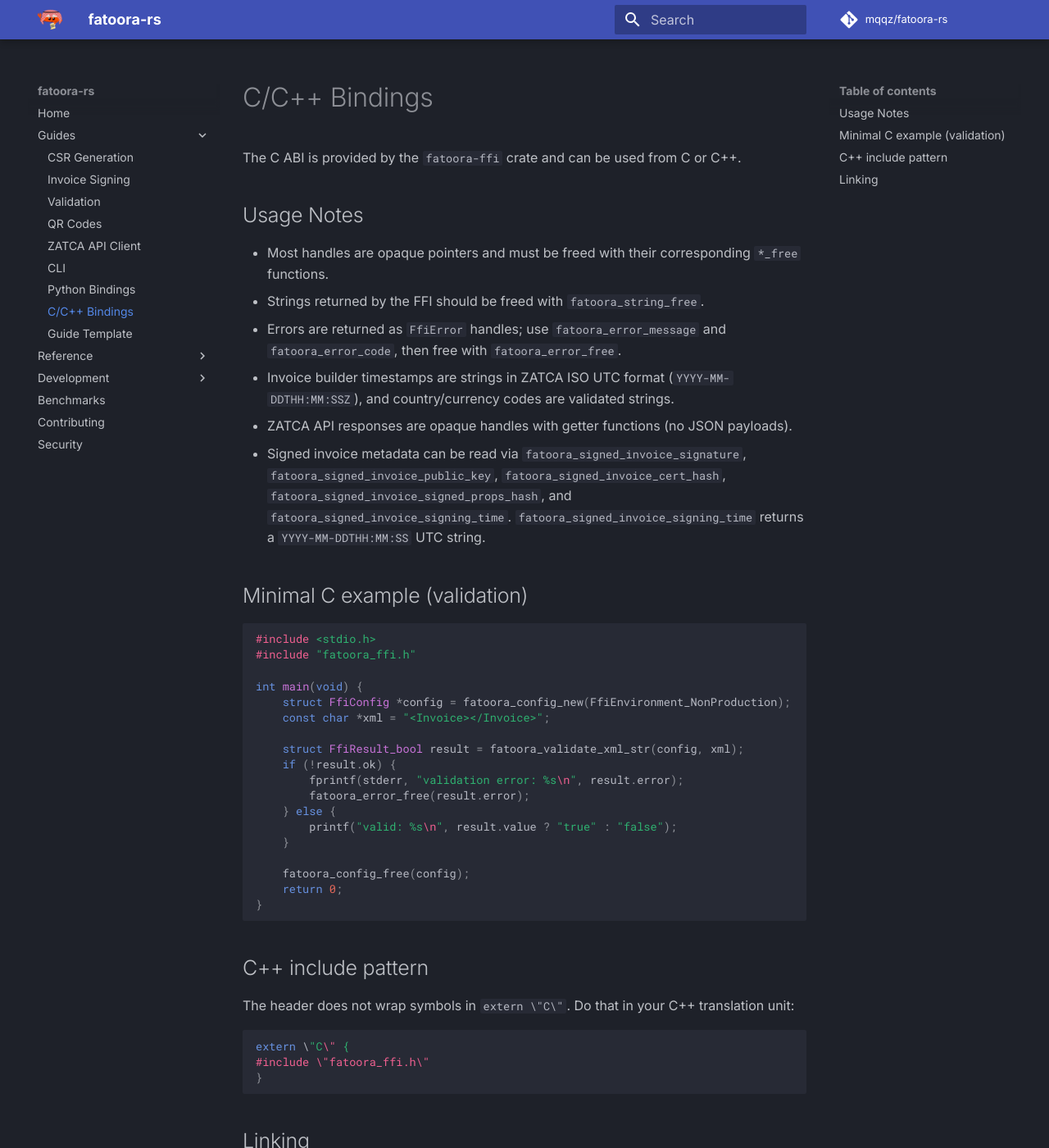
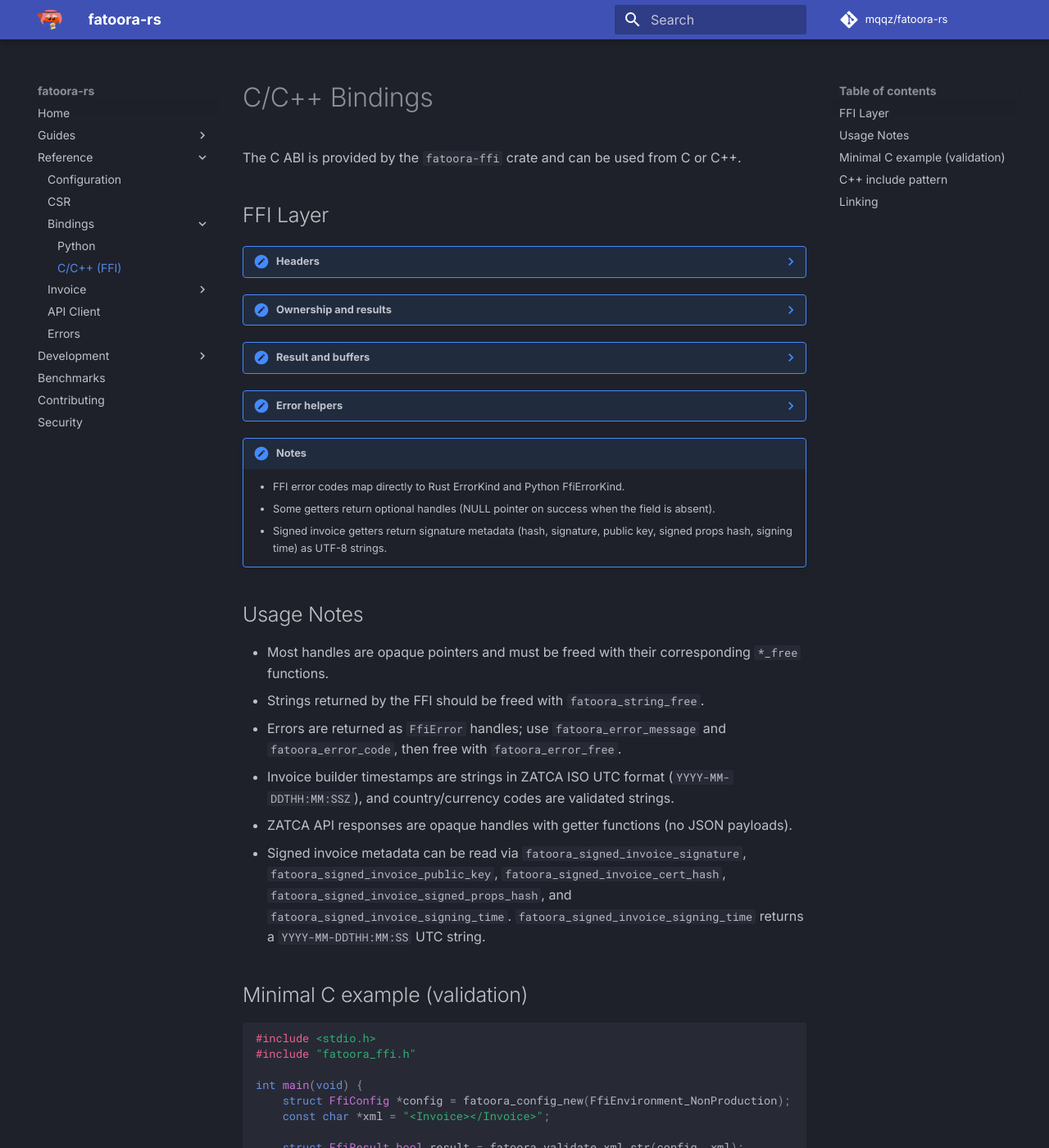
Before and after one commit to mqqz/fatoora-rs, an MkDocs documentation site: the page built from docs/reference/bindings/c.md, in a window 1280 px wide and 1400 px high. Shown: the whole window at 82% size. Built offline with MkDocs 1.6.1 and Material for MkDocs 9.7.7, drawn with Linux system fonts in a browser that asks for light colours; comment, search, counter and statistics services are not loaded; some of the changed text lies outside the part shown.

Commit message:
docs: update ffi docs

````diff
--- a/docs/guides/c-bindings.md
+++ b/docs/reference/bindings/c.md
@@ -1,6 +1,56 @@
 # C/C++ Bindings
 
 The C ABI is provided by the `fatoora-ffi` crate and can be used from C or C++.
+
+## FFI Layer
+
+??? note "Headers"
+    ```c
+    fatoora_ffi.h
+    fatoora.h
+    ```
+
+    !!! info "Returns"
+        - `fatoora_ffi.h`: full ABI surface.
+        - `fatoora.h`: alias header without the fatoora_ prefix (compile with -DFATOORA_FFI_NO_PREFIX).
+
+??? note "Ownership and results"
+    - Opaque handles (Ffi*) are created and freed with explicit *_free functions.
+    - All fallible calls return FfiResult<T>.
+    - Strings and byte buffers returned from FFI must be freed by the caller.
+
+??? note "Result and buffers"
+    ```c
+    struct FfiResult<T> { bool ok; T value; FfiError* error; }
+    struct FfiError { int32_t code; char* message; }
+    struct FfiString { char* ptr; }
+    struct FfiBytes { uint8_t* ptr; uintptr_t len; }
+    struct FfiBytesList { FfiBytes* ptr; uintptr_t len; }
+    ```
+
+    !!! info "Returns"
+        - `FfiResult<T>`: check ok before using value.
+        - `FfiString` / `FfiBytes` / `FfiBytesList`: heap buffers that must be freed by the caller.
+
+??? note "Error helpers"
+    ```c
+    enum FfiErrorKind { ... };
+    int fatoora_error_code(FfiError* error);
+    FfiString fatoora_error_message(FfiError* error);
+    void fatoora_error_free(FfiError* error);
+    ```
+
+    !!! info "Args"
+        - `error`: error handle from a failed FFI call.
+
+    !!! info "Returns"
+        - `code`: numeric error kind.
+        - `message`: UTF-8 error message.
+
+!!! note "Notes"
+    - FFI error codes map directly to Rust ErrorKind and Python FfiErrorKind.
+    - Some getters return optional handles (NULL pointer on success when the field is absent).
+    - Signed invoice getters return signature metadata (hash, signature, public key, signed props hash, signing time) as UTF-8 strings.
 
 ## Usage Notes
 - Most handles are opaque pointers and must be freed with their corresponding `*_free` functions.
@@ -36,10 +86,10 @@
 ```
 
 ## C++ include pattern
-The header does not wrap symbols in `extern \"C\"`. Do that in your C++ translation unit:
+The header does not wrap symbols in `extern "C"`. Do that in your C++ translation unit:
 ```cpp
-extern \"C\" {
-#include \"fatoora_ffi.h\"
+extern "C" {
+#include "fatoora_ffi.h"
 }
 ```
 
@@ -52,4 +102,4 @@
 On macOS use `-lfatoora_ffi` with the `.dylib` in `target/release/`.
 On Windows link against `fatoora_ffi.dll` (and its import library if your toolchain requires it).
 
-See also: [FFI Reference](../reference/ffi.md)
+See also: [Python Bindings](python.md)
--- a/mkdocs.yml
+++ b/mkdocs.yml
@@ -22,12 +22,12 @@
       - QR Codes: guides/qr.md
       - ZATCA API Client: guides/api.md
       - CLI: guides/cli.md
-      - Python Bindings: guides/python-bindings.md
-      - C/C++ Bindings: guides/c-bindings.md
-      - Guide Template: guides/example-template.md
   - Reference:
       - Configuration: reference/configuration.md
       - CSR: reference/csr.md
+      - Bindings:
+          - Python: reference/bindings/python.md
+          - C/C++ (FFI): reference/bindings/c.md
       - Invoice:
           - Model: reference/invoice-model.md
           - Signing: reference/invoice-signing.md
@@ -36,7 +36,6 @@
           - XML and Schemas: reference/xml-and-schemas.md
           - QR: reference/qr.md
       - API Client: reference/api-client.md
-      - FFI: reference/ffi.md
       - Errors: reference/errors.md
   - Development:
       - Overview: development/index.md
````
Also changed, not shown: docs/guides/example-template.md (deleted, +0 -27 lines), docs/index.md (+1 -1 lines), docs/reference/bindings/python.md (renamed from docs/guides/python-bindings.md, +1 -1 lines), docs/reference/ffi.md (deleted, +0 -61 lines).
